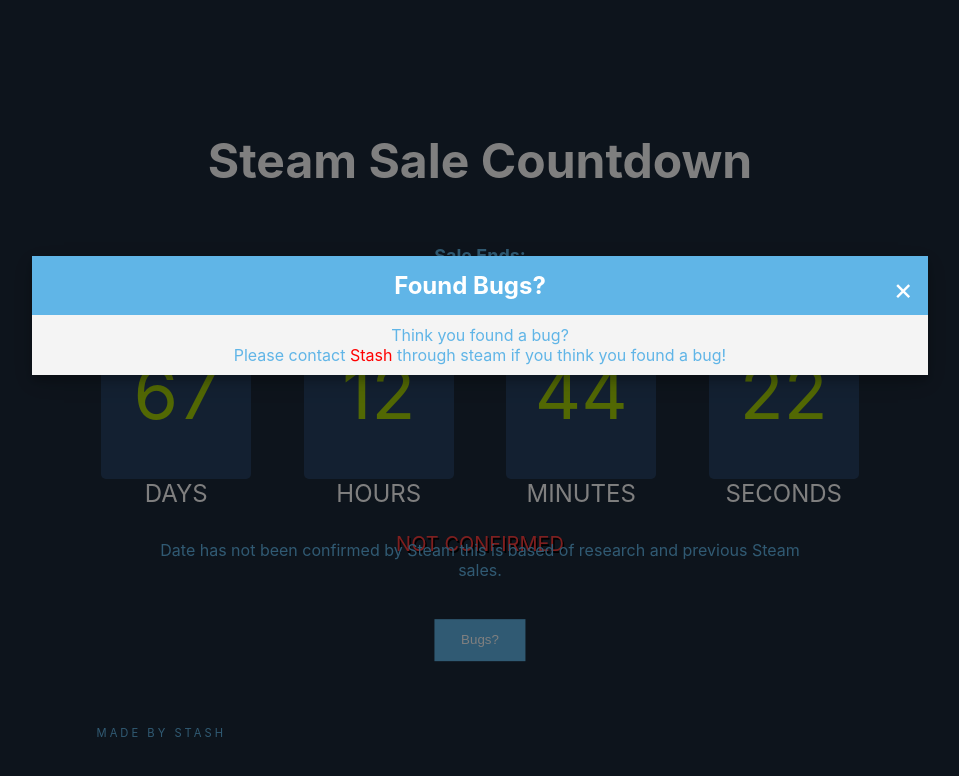
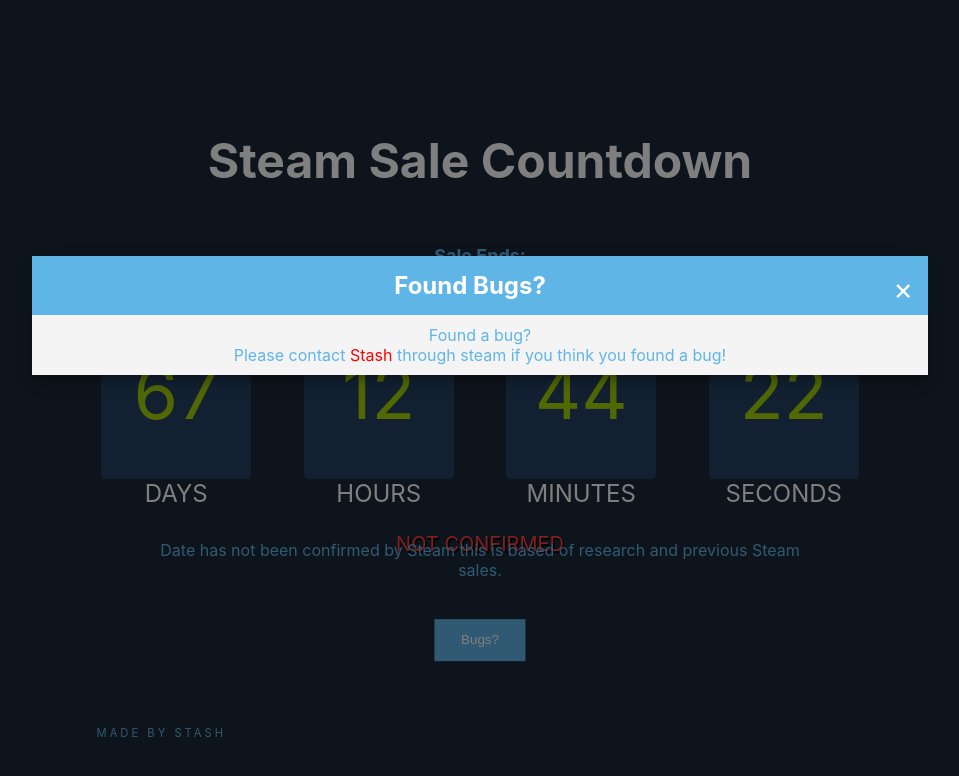
Before and after one commit to DevidR/Steam-Countdown, a plain HTML site: page index.html in a window 1280 px wide. Both pictures are taken after a click on the button "Bugs?". Shown: the whole page, without its empty margins (160-1119 px from the left). Drawn offline with Linux system fonts and the light colour scheme.

Commit message:
Initial commit

```diff
--- a/index.html
+++ b/index.html
@@ -38,7 +38,7 @@
           <h2>Found Bugs?</h2>
       </div>
       <div class="modal-body">
-        <p>Think you found a bug?</p>
+        <p>Found a bug?</p>
         <p>Please contact <a href="http://steamcommunity.com/profiles/76561198085919354" class="bugc" target="_blank" > Stash</a> through steam if you think you found a bug!</p>
       </div>
     </div>
```
